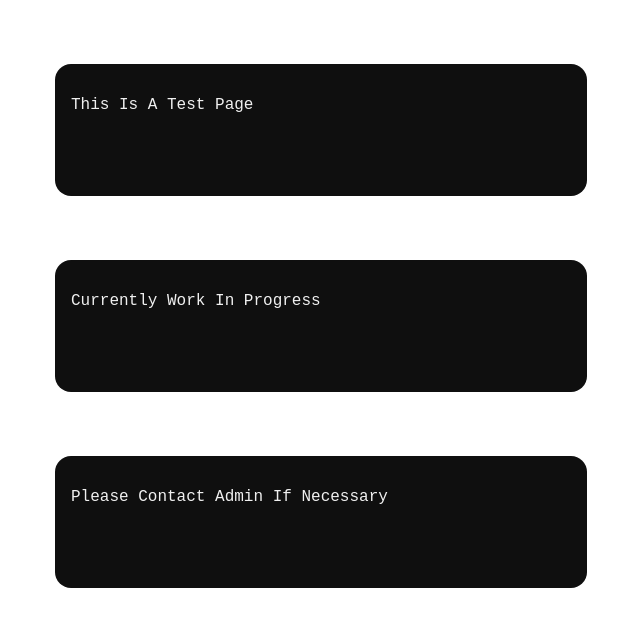
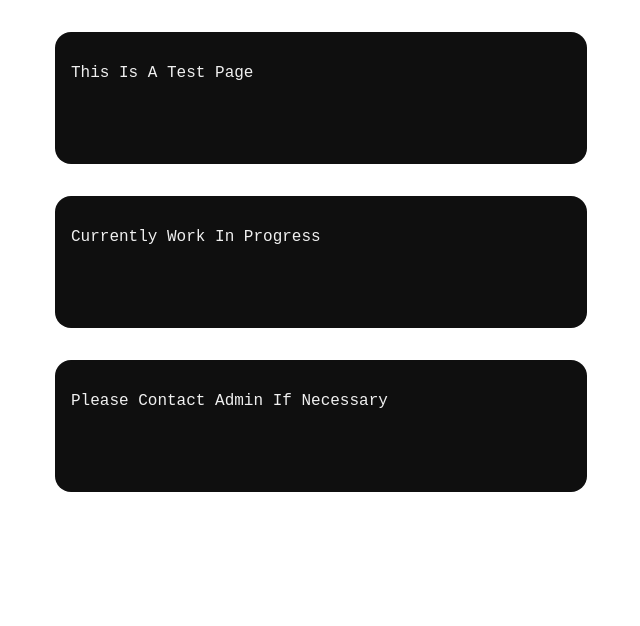
Before and after one commit to ThomasLedlie/ThomasLedlie.github.io, a plain HTML site: page index.html in a window 1280 px wide. Shown: the whole page, without its empty margins (319-959 px from the left). Drawn offline with Linux system fonts and the light colour scheme.

Commit message:
Update index.html

```diff
--- a/index.html
+++ b/index.html
@@ -14,7 +14,7 @@
         .child {
           width: 500px;
           height: 100px;
-          margin: 4em auto 4em auto;
+          margin: 2em auto 2em auto;
           background-color: #0f0f0f;
           color: #f0f0f0;
           font-family: "Courier New", Courier, monospace;
```
